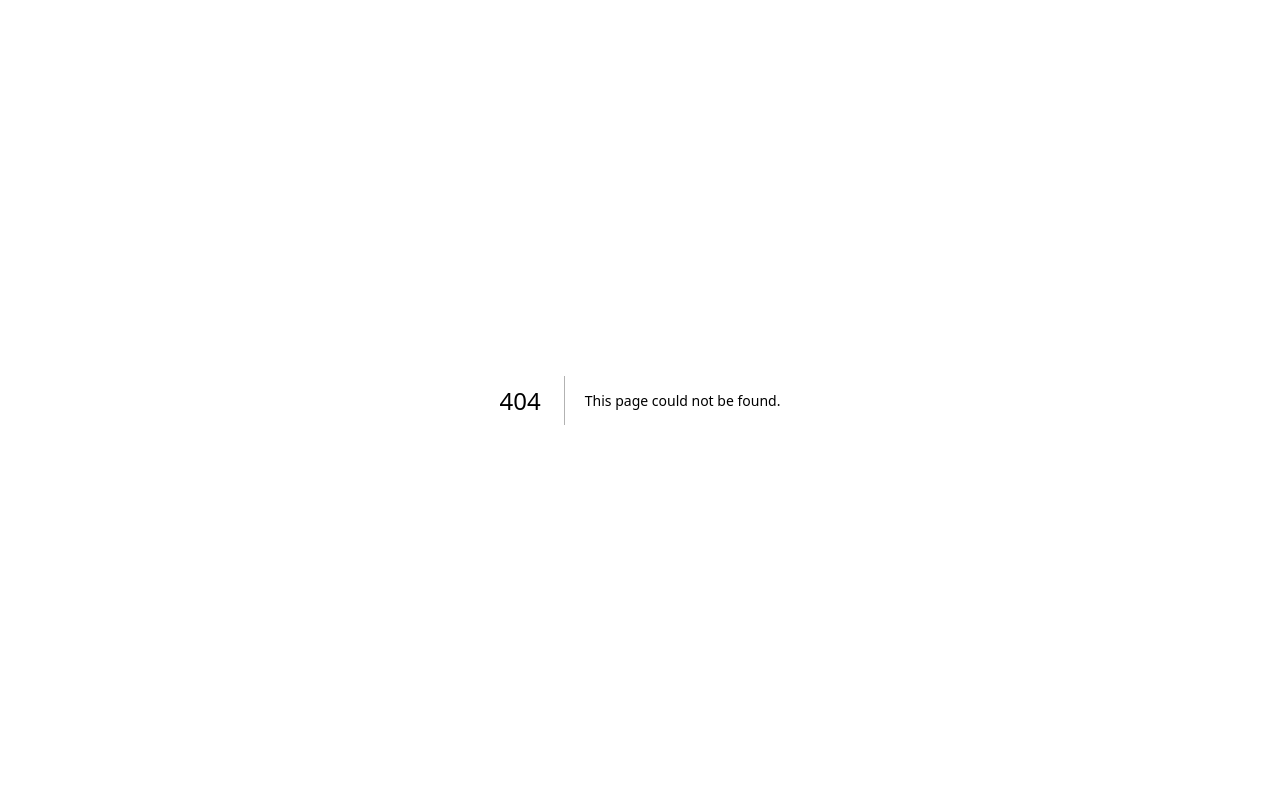
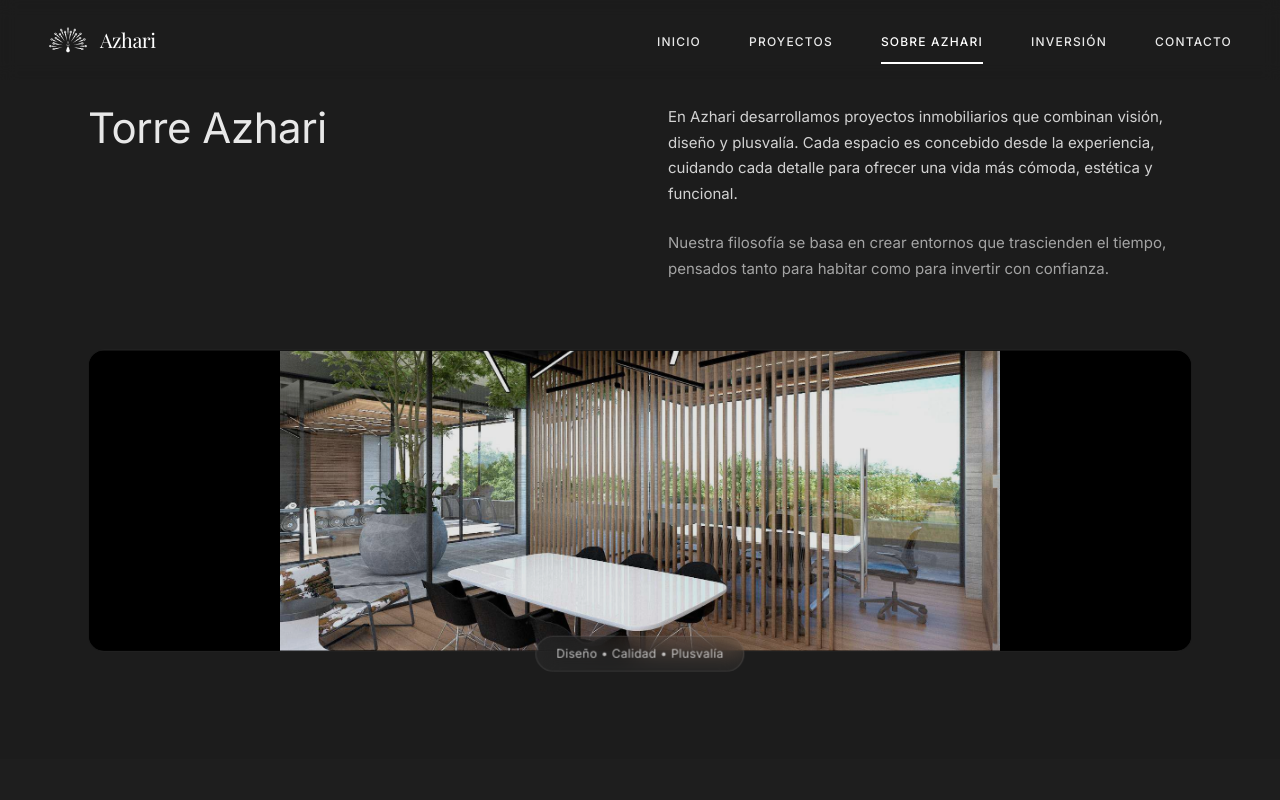
Before and after one commit to AlanNieves/Torre-Azhari, a Next.js app in the folder frontend/: page /sobre-azhari in a window 1280 px wide. Before the commit this address had no page. Shown: the top 800 px of the page. Built offline with nearby package versions, Linux system fonts and the light colour scheme; no server answers; a web font is replaced by a local one.

Commit message:
aboutAzhari temporal template to be fixed and merged

```diff
--- a/frontend/package.json
+++ b/frontend/package.json
@@ -11,7 +11,8 @@
     "prebuild": "node -e \"require('fs').rmSync('.next', {recursive: true, force: true})\""
   },
   "dependencies": {
-    "framer-motion": "^12.28.1",
+    "clsx": "^2.1.1",
+    "framer-motion": "^12.31.0",
     "leaflet": "^1.9.4",
     "lucide-react": "^0.562.0",
     "next": "16.1.4",
--- /dev/null
+++ b/frontend/src/app/sobre-azhari/page.tsx
@@ -0,0 +1,36 @@
+import AboutAzhari from '@/components/sections/aboutAzhari/AboutAzhari';
+import ProjectsPreview from '@/components/sections/ProjectsPreview';
+import WhyAzhari from '@/components/sections/WhyAzhari';
+import BrandCTA from '@/components/sections/BrandCTA';
+import LeadForm from '@/components/forms/LeadForm';
+
+export const metadata = {
+  title: 'Sobre Azhari | Azhari Desarrollos',
+  description:
+    'Conoce la filosofía, visión y propuesta arquitectónica que distingue a Azhari Desarrollos.',
+};
+
+export default function SobreAzhariPage() {
+  return (
+    <main className="bg-[#1c1c1c] text-white">
+      {/* 1. HERO / FILOSOFÍA */}
+      <AboutAzhari />
+
+      {/* 2. AMENIDADES + MODELOS */}
+      <ProjectsPreview />
+
+      {/* 3. DIFERENCIADORES */}
+      <WhyAzhari />
+
+      {/* 4. CTA DE MARCA */}
+      <BrandCTA />
+
+      {/* 5. FORMULARIO */}
+      <section className="py-24">
+        <div className="max-w-4xl mx-auto px-6">
+          <LeadForm />
+        </div>
+      </section>
+    </main>
+  );
+}
--- /dev/null
+++ b/frontend/src/components/sections/aboutAzhari/AboutAzhari.tsx
@@ -0,0 +1,37 @@
+'use client';
+
+import AboutImage from './AboutImage';
+import AboutText from './AboutText';
+
+export default function AboutAzhari() {
+  return (
+    <section
+      id="about-azhari"
+      className="relative w-full bg-[#1c1c1c] py-24 overflow-hidden"
+    >
+      {/* CONTENIDO SUPERIOR */}
+      <div className="max-w-6xl mx-auto px-6">
+        <div className="grid grid-cols-1 lg:grid-cols-2 gap-14 items-start">
+          {/* TÍTULO IZQUIERDA */}
+          <div>
+
+            <h1 className="text-[38px] md:text-[42px]
+            font-normal
+            tracking-[-0.01em]
+            text-white/90">
+              Torre Azhari
+            </h1>
+          </div>
+
+          {/* TEXTO DERECHA */}
+          <AboutText />
+        </div>
+      </div>
+
+      {/* IMAGEN FULL WIDTH */}
+      <div className="mt-20">
+        <AboutImage />
+      </div>
+    </section>
+  );
+}
--- /dev/null
+++ b/frontend/src/components/sections/aboutAzhari/AboutImage.tsx
@@ -0,0 +1,72 @@
+'use client';
+
+import { motion, useScroll, useTransform } from 'framer-motion';
+import { useRef } from 'react';
+
+export default function AboutImage() {
+  const ref = useRef<HTMLDivElement>(null);
+  const { scrollYProgress } = useScroll({
+    target: ref,
+    offset: ['start end', 'end start'],
+  });
+
+  // Parallax muy sutil
+  const y = useTransform(scrollYProgress, [0, 1], [16, -16]);
+
+  return (
+    <motion.div
+      ref={ref}
+      style={{ y }}
+      initial={{ opacity: 0 }}
+      whileInView={{ opacity: 1 }}
+      viewport={{ once: true }}
+      transition={{ duration: 0.9, ease: 'easeOut' }}
+      className="relative"
+    >
+      <div className="max-w-6xl mx-auto px-6">
+        <div
+          className="
+            relative
+            overflow-hidden
+            rounded-2xl
+            border border-white/10
+            bg-black
+          "
+        >
+          <img
+            src="/images/img123.jpg"
+            alt="Torre Azhari"
+            className="w-full
+            h-[260px] md:h-[300px]
+            object-contain
+            bg-black"
+          />
+
+          {/* Overlay casi invisible */}
+          <div className="absolute inset-0 bg-black/10" />
+        </div>
+      </div>
+
+      {/* Badge ultra discreto */}
+      <div
+        className="
+          absolute
+          left-1/2
+          -translate-x-1/2
+          -bottom-5
+          px-5
+          py-2
+          rounded-full
+          border border-white/10
+          bg-white/[0.04]
+          backdrop-blur-md
+          text-[12px]
+          tracking-wide
+          text-white/70
+        "
+      >
+        Diseño • Calidad • Plusvalía
+      </div>
+    </motion.div>
+  );
+}
--- /dev/null
+++ b/frontend/src/components/sections/aboutAzhari/AboutText.tsx
@@ -0,0 +1,27 @@
+'use client';
+
+import { motion } from 'framer-motion';
+
+export default function AboutText() {
+  return (
+    <motion.div
+      initial={{ opacity: 0, y: 24 }}
+      whileInView={{ opacity: 1, y: 0 }}
+      viewport={{ once: true, amount: 0.3 }}
+      transition={{ duration: 0.8, ease: 'easeOut' }}
+      className="text-white/80 leading-[1.7] text-[15px]"
+    >
+      <p className="max-w-xl pt-2">
+        En Azhari desarrollamos proyectos inmobiliarios que combinan visión,
+        diseño y plusvalía. Cada espacio es concebido desde la experiencia,
+        cuidando cada detalle para ofrecer una vida más cómoda, estética y
+        funcional.
+      </p>
+
+      <p className="max-w-xl mt-4 text-white/60 leading-[1.7] text-[15px] pt-2">
+        Nuestra filosofía se basa en crear entornos que trascienden el tiempo,
+        pensados tanto para habitar como para invertir con confianza.
+      </p>
+    </motion.div>
+  );
+}
```
Also changed, not shown: 1 other file (tests, documents, lock files or other folders).
